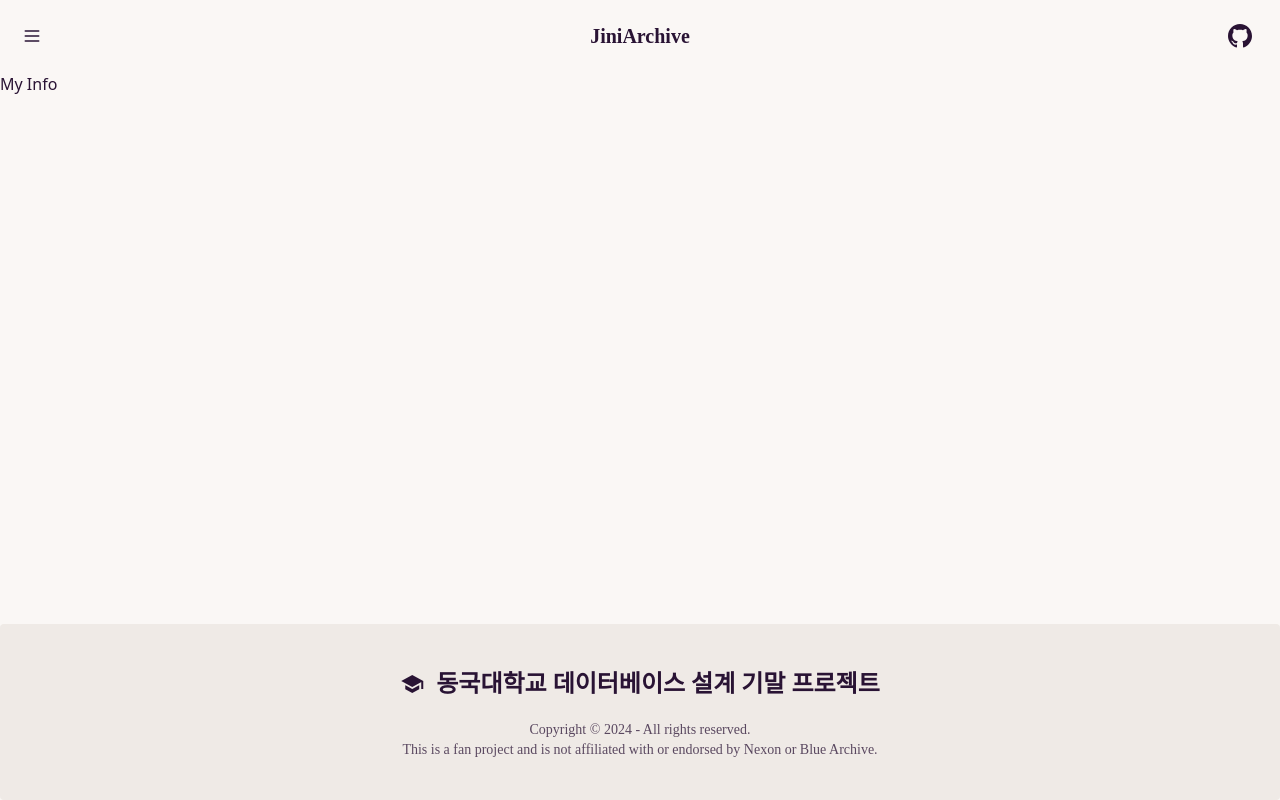
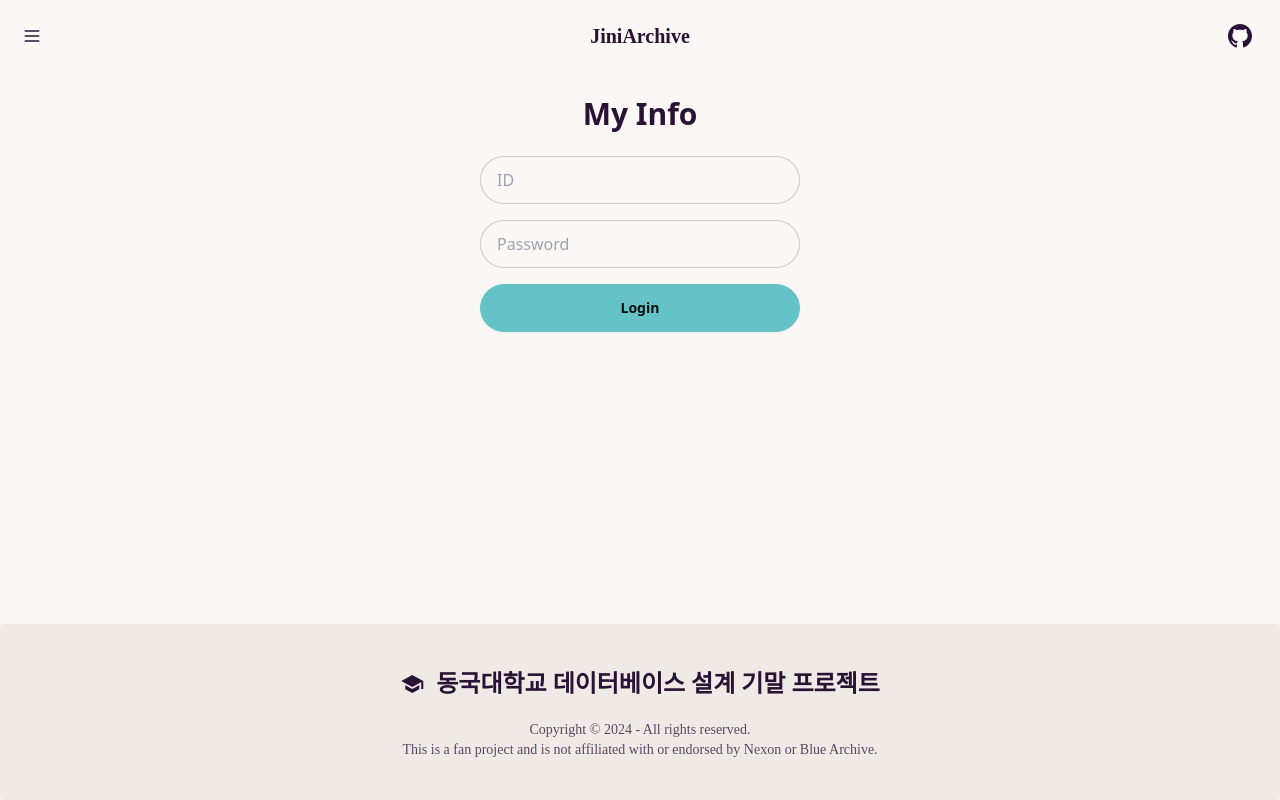
Before and after one commit to RieLCho/CSC4020-final-project, a React (Vite) app in the folder frontend/: page /myinfo in a window 1280 px wide. Built offline with nearby package versions, Linux system fonts and the light colour scheme; a web font is replaced by a local one.

Commit message:
feat: 로그인 API 엔드포인트 추가 및 MyInfo 페이지에 로그인 기능 구현

```diff
--- a/frontend/src/api.ts
+++ b/frontend/src/api.ts
@@ -98,3 +98,13 @@ export const getStudentDialogues = async (
     throw error;
   }
 };
+
+export const postLogin = async (id: string, pw: string) => {
+  try {
+    const response = await axios.post(`${apiUrl}/login`, { id, pw });
+    return response.data;
+  } catch (error: any) {
+    console.error('Error in login:', error.response?.data || error.message);
+    throw error;
+  }
+};
--- a/frontend/src/pages/MyInfo.tsx
+++ b/frontend/src/pages/MyInfo.tsx
@@ -1,7 +1,52 @@
+import { useState } from 'react';
+import { postLogin } from '../api';
+
 const MyInfo = () => {
+  const [id, setId] = useState('');
+  const [pw, setPw] = useState('');
+  const [message, setMessage] = useState('');
+  const [isLoading, setIsLoading] = useState(false);
+
+  const handleLogin = async () => {
+    setIsLoading(true);
+    setMessage('');
+    try {
+      const response = await postLogin(id, pw);
+      setMessage(`Welcome, ${response.name}`);
+    } catch (error) {
+      setMessage('Login failed');
+    } finally {
+      setIsLoading(false);
+    }
+  };
+
   return (
-    <div>
-      <h1>My Info</h1>
+    <div className="flex flex-col items-center p-6">
+      <h1 className="text-3xl font-bold mb-6">My Info</h1>
+      <div className="w-full max-w-xs">
+        <input
+          type="text"
+          placeholder="ID"
+          value={id}
+          onChange={(e) => setId(e.target.value)}
+          className="input input-bordered w-full mb-4"
+        />
+        <input
+          type="password"
+          placeholder="Password"
+          value={pw}
+          onChange={(e) => setPw(e.target.value)}
+          className="input input-bordered w-full mb-4"
+        />
+        <button
+          onClick={handleLogin}
+          disabled={isLoading}
+          className={`btn btn-primary w-full ${isLoading ? 'loading' : ''}`}
+        >
+          {isLoading ? 'Loading...' : 'Login'}
+        </button>
+      </div>
+      {message && <p className="mt-4 text-lg text-green-500">{message}</p>}
     </div>
   );
 };
```
Also changed, not shown: 1 other file (tests, documents, lock files or other folders).
